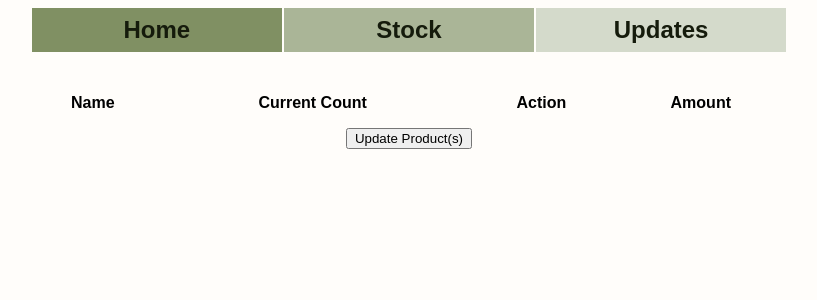
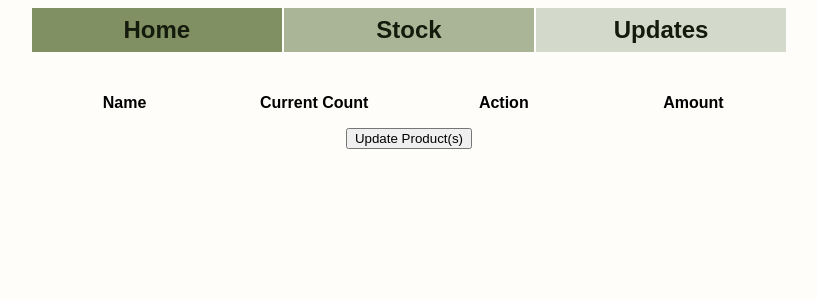
Before and after one commit to idpeoples/geralds-produce-stand, a PHP site: page /update.php in a window 1280 px wide. Shown: the part 134-434 px from the top of the page, without its empty margins (231-1048 px from the left). Run offline with PHP 8.4, Linux system fonts and the light colour scheme; data that the repository does not hold is empty.

Commit message:
space table cells properly

```diff
--- a/update.css
+++ b/update.css
@@ -32,5 +32,6 @@ form > *:last-child {
 .product_update > * {
 
     display: table-cell;
+    width: 25%;
 
 }
```
